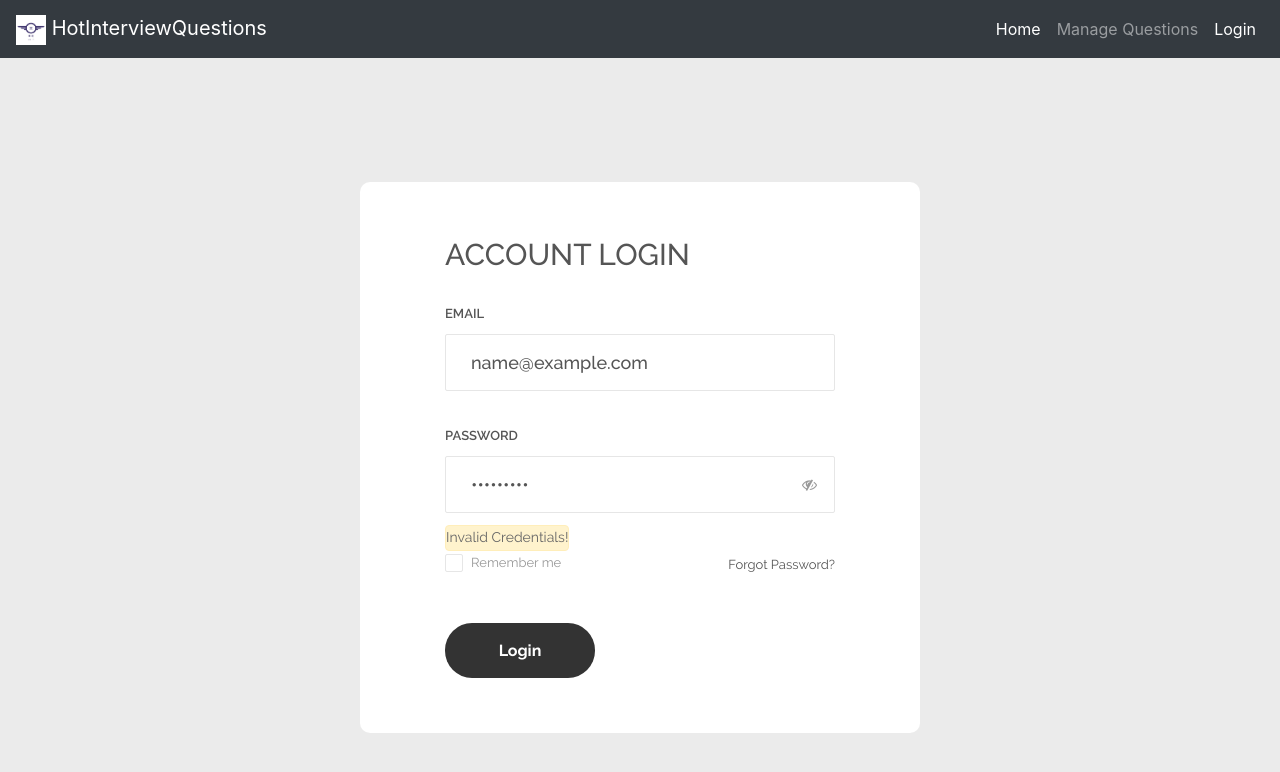
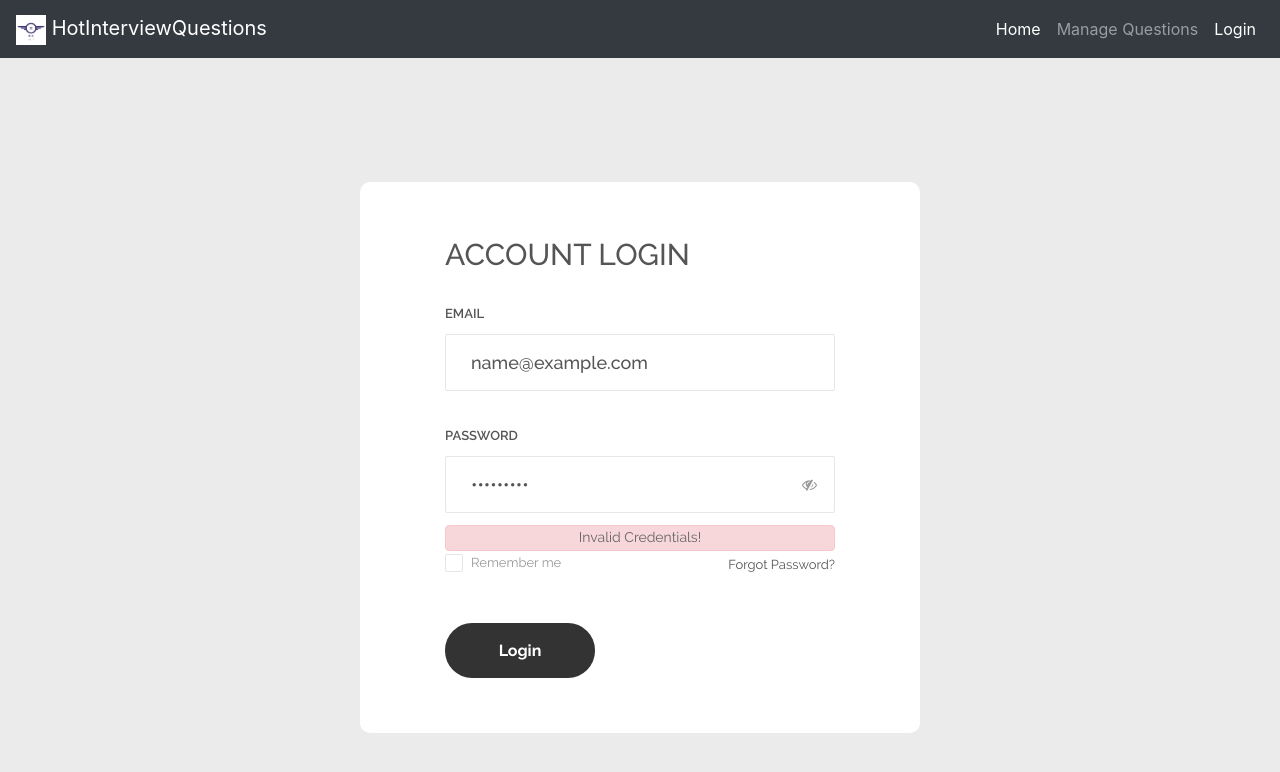
Before and after one commit to Valeanu-Victor/Interview-questions-frontend, an Angular app: page /login in a window 1280 px wide. Both pictures are taken after typing "name@example.com", "Sample123" into the empty fields and a click on the button "Login". Shown: the top 772 px of the page. Built offline with nearby package versions, Linux system fonts and the light colour scheme; no server answers.

Commit message:
finished login and signup features

```diff
--- a/src/app/landing-page/landing-page.component.css
+++ b/src/app/landing-page/landing-page.component.css
@@ -43,6 +43,8 @@ a {
   vertical-align: middle;
   text-align: center;
   max-width: 100%;
+  color: white;
+  white-space: pre-wrap;
 }
 
 .btn-round {
--- a/src/app/landing-page/landing-page.component.html
+++ b/src/app/landing-page/landing-page.component.html
@@ -20,7 +20,9 @@
         <div class="main">
 
           <div *ngIf="isUserAuthenticated" class="welcome-div">
-            <p class="text-responsive text-welcome">Welcome {{ userEmail }}!</p>
+            <p class="text-responsive text-welcome">Welcome {{ userEmail }}!<br/><br/>
+              The feature which saves the progress is not implemented yet!
+              You can still enjoy all the features of a guest user!</p>
           </div>
 
           <section *ngIf="!isUserAuthenticated" class="signup">
@@ -50,6 +52,8 @@
                               <button class="form-submit">SIGN UP</button>
                           </div>
                           <p *ngIf="!isFormValid" class="alert alert-warning p-warning">Invalid form!</p>
+                          <p *ngIf="isUserAlreadyCreated" class="alert alert-warning p-warning">Email already registered!</p>
+                          <p *ngIf="isUserSuccesfullyCreated" class="alert alert-success p-warning">Account successfully created!</p>
                       </form>
                       <p class="loginhere">
                           Already have an account ? <a routerLink="/login" class="loginhere-link">Login here</a>
--- a/src/app/landing-page/landing-page.component.ts
+++ b/src/app/landing-page/landing-page.component.ts
@@ -11,11 +11,13 @@ import { SignUpService } from '../services/registration/sign-up.service';
 })
 export class LandingPageComponent implements OnInit {
 
-  isFormValid: boolean = true;
+  userEmail: string;
   isUserAuthenticated: boolean;
-  userEmail: string;
   isPasswordVisible: boolean = false;
   isRepeatPasswordVisible: boolean = false;
+  isFormValid: boolean = true;
+  isUserAlreadyCreated: boolean = false;
+  isUserSuccesfullyCreated: boolean = false;
 
   constructor(
     private signupService: SignUpService,
@@ -51,16 +53,36 @@ export class LandingPageComponent implements OnInit {
       form.value['password'] === form.value['repeatPassword']) {
       console.log('valid');
       this.signupService.register(form.value['email'], form.value['password']).subscribe(
-        data => {
-          console.log(data);
+        () => {
+          this.displayUserCreatedSuccessfullyMsg();
         },
         error => {
-          console.log(error);
+          if(error['status'] == 409) {
+            this.displayEmailAlreadyExistsMsg();
+          }
         }
       );
     } else {
-      this.isFormValid = false;
+      this.displayInvalidFormMsg();
     }
   }
 
+  displayEmailAlreadyExistsMsg() {
+    this.isFormValid = true;
+    this.isUserAlreadyCreated = true;
+    this.isUserSuccesfullyCreated = false;
+  }
+
+  displayUserCreatedSuccessfullyMsg() {
+    this.isFormValid = true;
+    this.isUserAlreadyCreated = false;
+    this.isUserSuccesfullyCreated = true;
+  }
+
+  displayInvalidFormMsg() {
+    this.isFormValid = false;;
+    this.isUserAlreadyCreated = false;
+    this.isUserSuccesfullyCreated = false;;
+  }
+
 }
--- a/src/app/login/login.component.css
+++ b/src/app/login/login.component.css
@@ -21,6 +21,19 @@
 
 /*//////////////////////////////////////////////////////////////////
 [ RESTYLE TAG ]*/
+
+.div-error {
+  position: relative;
+  display: table;
+  width: 100%;
+}
+
+.p-error {
+  display: table-cell;
+  text-align: center;
+  vertical-align: middle;
+  width: 100%;
+}
 
 input.ng-invalid.ng-touched {
   border: 1px solid red;
--- a/src/app/login/login.component.html
+++ b/src/app/login/login.component.html
@@ -28,8 +28,8 @@
           <span class="focus-input100"></span>
         </div>
 
-        <div *ngIf="isErrorMsgVisible">
-          <p class="alert alert-warning">Invalid Credentials!</p>
+        <div *ngIf="isErrorMsgVisible" class="div-error">
+          <p class="alert alert-danger p-error">Invalid Credentials!</p>
         </div>
 
         <div class="flex-sb-m w-full p-b-48">
--- a/src/app/navbar/navbar.component.html
+++ b/src/app/navbar/navbar.component.html
@@ -18,7 +18,7 @@
         <a *ngIf="!isUserAuthenticated" class="nav-link" routerLink="/login" routerLinkActive="active">Login</a>
       </li>
       <li *ngIf="isUserAuthenticated" class="nav-item">
-        <a class="nav-link" routerLink="/" routerLinkActive="active" (click)="logout()">Logout</a>
+        <a class="nav-link" href="/" routerLinkActive="active" (click)="logout()">Logout</a>
       </li>
     </ul>
   </div>
```
